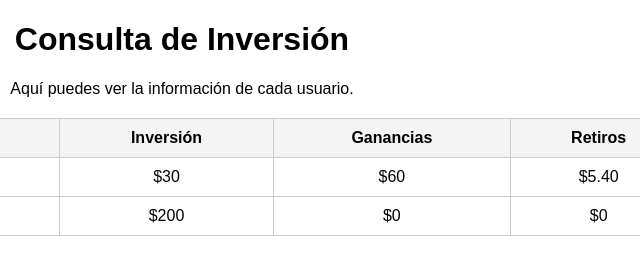
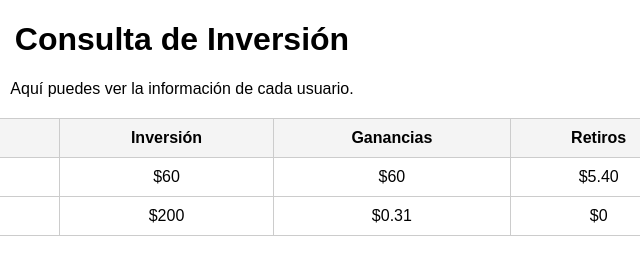
Before and after one commit to Leomaya370/Lumelys_chain.services, a plain HTML site: page index.html in a window 1280 px wide. Shown: the full height of the page, 458-1098 px from the left. Drawn offline with Linux system fonts and the light colour scheme.

Commit message:
Update index.html
Signed-off-by: Leomaya370 <leoperez7808@gmail.com>

```diff
--- a/index.html
+++ b/index.html
@@ -27,7 +27,7 @@
         <tr>
             <td>123MAO</td>
             <td>Ca</td>
-            <td>$30</td>
+            <td>$60</td>
             <td>$60</td>
             <td>$5.40</td>
         </tr>
@@ -35,7 +35,7 @@
             <td>190POY</td>
             <td>YA</td>
             <td>$200</td>
-            <td>$0</td>
+            <td>$0.31</td>
             <td>$0</td>
         </tr>
         <tr>
```
